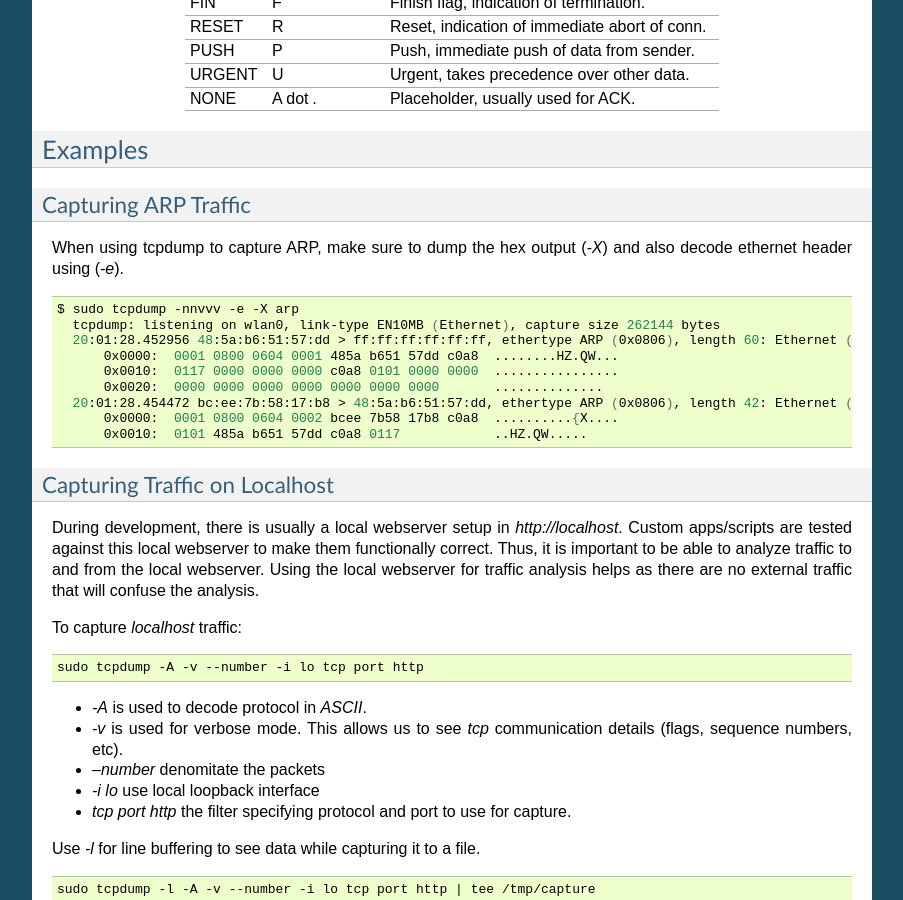
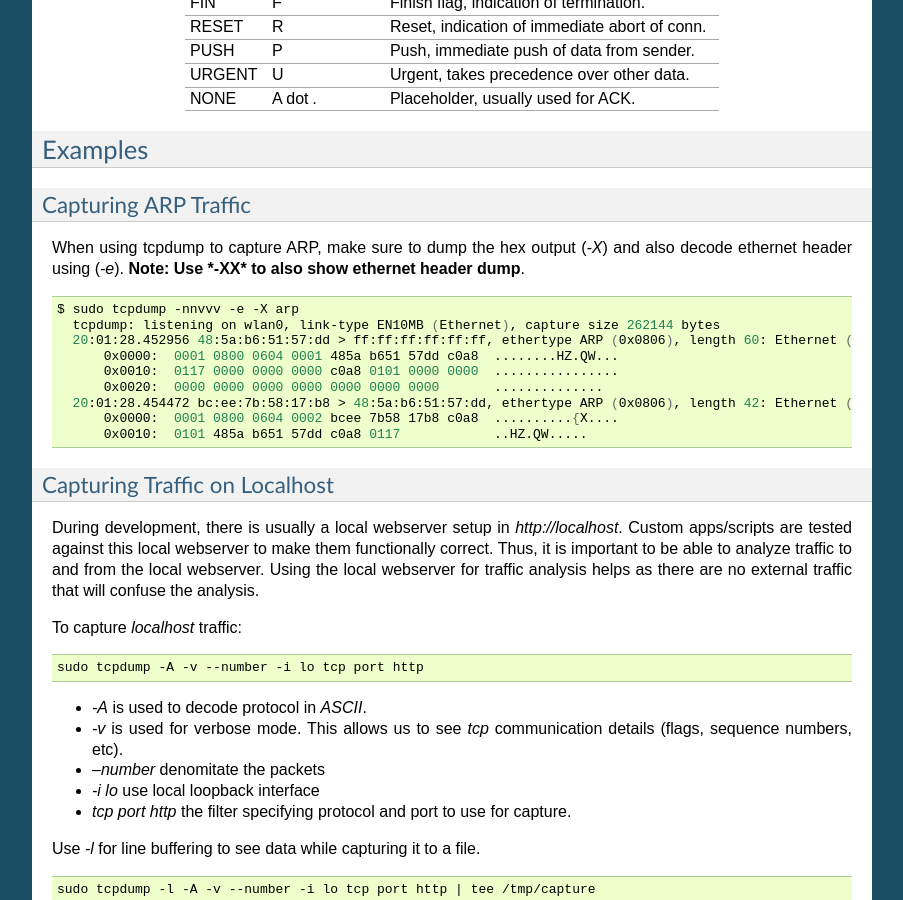
Before and after one commit to amituttam/notes, a Sphinx documentation site: the page built from docs/networking/tcpdump.rst, in a window 1280 px wide and 900 px high, scrolled down 586 px. Shown: the whole window, without its empty margins (198-1101 px from the left). Built offline with Sphinx 7.4.7, drawn with Linux system fonts in a browser that asks for light colours.

Commit message:
tcpdump: Mention '-XX' option
Signed-off-by: Amit Uttamchandani <auttamchandani@logicube.com>

```diff
--- a/docs/networking/tcpdump.rst
+++ b/docs/networking/tcpdump.rst
@@ -31,7 +31,8 @@ Capturing ARP Traffic
 ^^^^^^^^^^^^^^^^^^^^^
 
 When using tcpdump to capture ARP, make sure to dump the hex output (*-X*)
-and also decode ethernet header using (*-e*).
+and also decode ethernet header using (*-e*). **Note: Use *-XX* to also
+show ethernet header dump**.
 
 .. code-block:: bash
 
```
